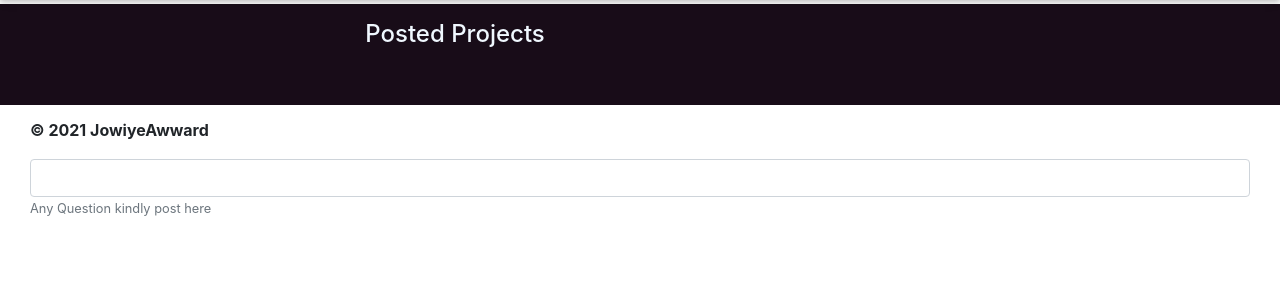
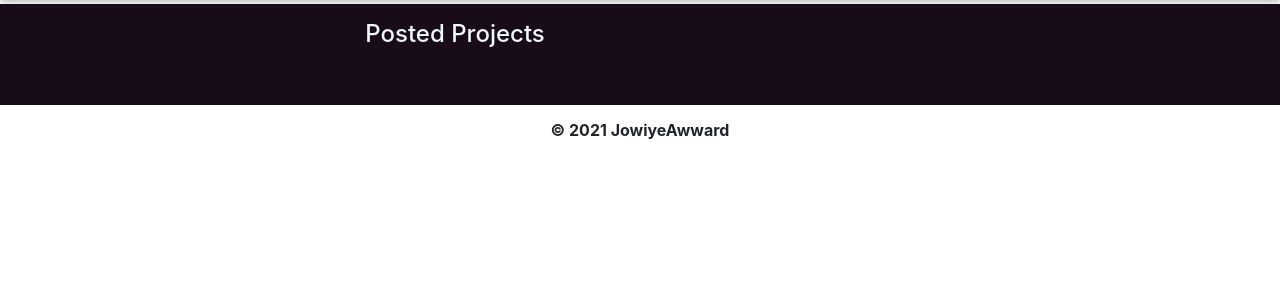
Before and after one commit to jwy951/jowiye_awwards, a Django app: page / in a window 1280 px wide. Shown: the part 56-356 px from the top of the page. Run offline with Django 3.2, Linux system fonts and the light colour scheme; the visitor is signed in with stand-in values (Sample User, id 1); data that the repository does not hold is empty; some libraries are stand-ins or nearby versions.

Commit message:
add  styling to tomplates and add models function search

```diff
--- a/awardsapp/models.py
+++ b/awardsapp/models.py
@@ -55,9 +55,9 @@ class Projects(models.Model):
         self.delete()
 
     @classmethod
-    def search_projects(cls,search_term):
-        project = cls.objects.filter(title__icontains=search_term)
-        return project
+    def search_projects(cls, title):
+
+        return cls.objects.filter(title__icontains=title).all()
 
     @classmethod
     def get_project(cls,id):
--- a/awardsapp/templates/index.html
+++ b/awardsapp/templates/index.html
@@ -43,24 +43,8 @@
 <div class="container-fluid mt-3">
     <div class="col-md-12">
         <div class="footer-page">
-            <!-- <ul class="text-center" style="font-family: 'apercu',sans-serif;">
-                <li class="footer"><a class="contact" href="https://www.awwwards.com/contact-us/">Contact Us</a>
-                </li>
-                <li class="footer"><a class="faqs" href="https://www.awwwards.com/faqs/">F.A.G</a></li>
-                <li class="footer"><a class="cookies" href="https://www.awwwards.com/cookies-policy/">Cookies
-                        Policy</a></li>
-                <li class="footer"><a class="privacy" href="https://www.awwwards.com/privacy-policy/">Privacy
-                        Policy</a></li>
-                <li class="footer"><a class="terms" href="https://www.awwwards.com/terms/">Legal Terms</a></li>
-                <li class="footer"><a class="language" href="https://techcrunch.com/tag/language-support/">Language</a>
-                </li>
-            </ul> -->
+
         </div>
-        <h6 class="copyright" style="font-size: 16px;"> <strong>© 2021 JowiyeAwward</strong><div class="form-group">
-          <label for=""></label>
-          <input type="email" class="form-control" name="" id="" aria-describedby="emailHelpId" placeholder="">
-          <small id="emailHelpId" class="form-text text-muted">Any Question kindly post here</small>
-        </div> </h6>
-    </div>
-</div>
+        <h6 class="copyright text-center" style="font-size: 16px;"> <strong>© 2021 JowiyeAwward</strong><div class="form-group">
+
 {% endblock %}
--- a/awardsapp/templates/navbar.html
+++ b/awardsapp/templates/navbar.html
@@ -16,20 +16,6 @@
 
 <body>
     <section>
-        <!-- top navbar-->
-        <!-- <div class="over-nav container-fluid px-4 py-4 c-darkgrey txt-lightgrey " style="background-color:rgb(0, 128, 122)">
-            <div class="d-flex justify-content-between">
-                 <div class="d-flex mr-auto">
-                    <img id="img-icon" src="https://cdn-images-1.medium.com/max/1200/1*SF6vYw_yZJigffaDlYWCMQ.png" style="width: 50px; height: 50px;">
-                </div> -->
-                <!-- <div class="d-flex" >
-                    <p class="d-flex ml-auto" style="font-size:2rem; text-align: center;"><b>Creativity, Design & Innovation Awwards</b></p>
-                </div>
-                <div class="d-flex ml-auto">
-                </div>
-            </div>
-        </div> -->
-
         <nav class="mb-1 navbar navbar-expand-lg navbar-dark bg-info">
             <div class="container-fluid px-0 d nav-border text-white-50">
                 <div id="menu-toogle" class="d-flex align-items-center w-25 pl-4">
@@ -87,7 +73,7 @@
                     <div class="navbar-nav">
                         <div class="text-center">
                             <form class="form-inline my-2 my-lg-0" role="search" action="{% url 'search_projects' %}">
-                                <input style="text-align: center;" class="form-control" name="username" type="search"
+                                <input style="text-align: center;" class="form-control" name="project" type="search"
                                     placeholder="Search for your project here... " aria-label="Search">
                             </form>
                         </div>
--- a/awardsapp/templates/search.html
+++ b/awardsapp/templates/search.html
@@ -17,11 +17,11 @@
     <div class="col-md-6">
         <div class="card">
             <div class="card-body">
-                <div class="profile-image">
+                <!-- <div class="profile-image">
                     <img class="profile-image" src="{{ project.author.profile.image.url }}">
-                </div>
+                </div> -->
                 <h1>{{project.author}}</h1>
-                <img class="w-100" src="{{project.image.url}}" alt="projects">
+                <img class="w-100" src="{{project.image.url}}" alt="project">
                 <br><br>
                 <h1 class="ml-3">Project Title</h1>
                 <hr>
--- a/awardsapp/urls.py
+++ b/awardsapp/urls.py
@@ -16,8 +16,8 @@ urlpatterns = [
     path('new-project/', views.postproject, name='newproject'),
     path('project/<id>', views.get_project, name='project'),
     path('search/', views.search_projects, name='search_projects'),
-    path('api/projects', views.ProjectList.as_view()),
-    path('api/profiles', views.ProfileList.as_view()),
+    # path('api/projects', views.ProjectList.as_view()),
+    # path('api/profiles', views.ProfileList.as_view()),
     path(r'ratings/', include('star_ratings.urls', namespace='ratings')),
 ]
 
--- a/awardsapp/views.py
+++ b/awardsapp/views.py
@@ -118,7 +118,7 @@ def search_projects(request):
 
         return render(request, 'search.html', {"message":message, "projects": searched_projects})
     else:
-        message = "You haven't searched for any user"
+        message = "You haven't searched for any project"
 
         return render(request, 'search.html', {"message":message})
 
```
